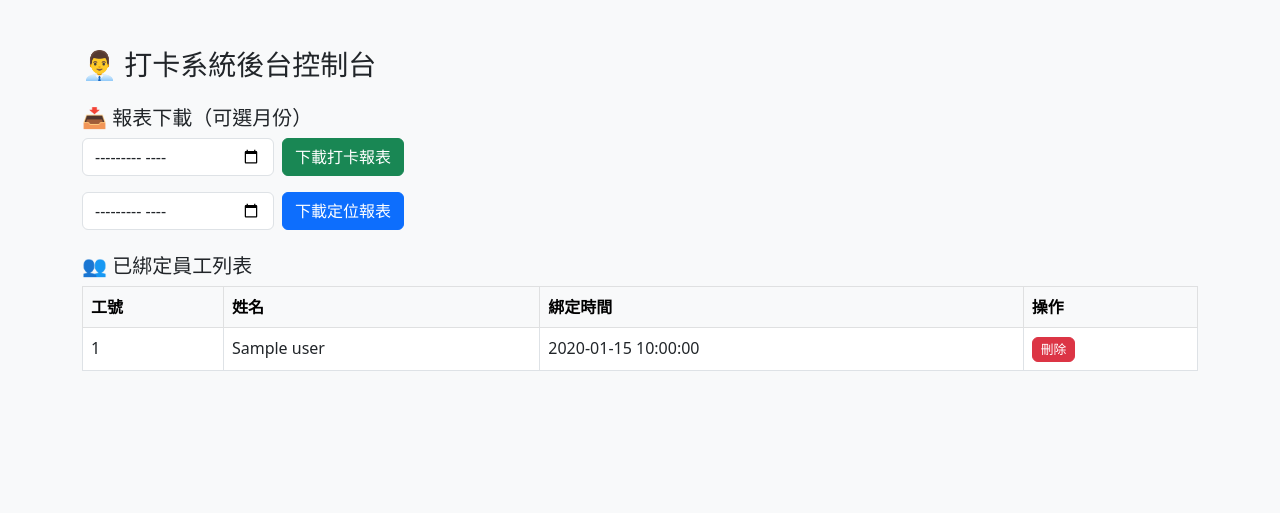
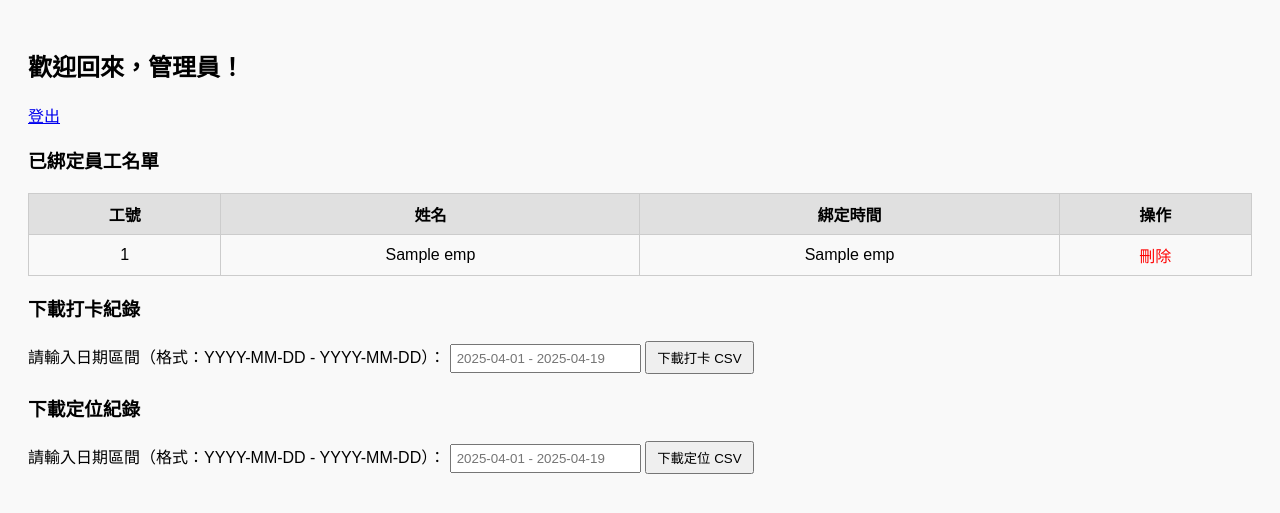
Before and after one commit to wuyan9625/YLS, a Flask app: template templates/admin_dashboard.html in a window 1280 px wide. Shown: the top 513 px of the page. Run offline with Flask 3, Linux system fonts and the light colour scheme; the template is opened without the code that fills it: most values are stand-ins (such as "Sample title", 1, 10 or a date in 2020).

Commit message:
Update admin_dashboard.html

```diff
--- a/templates/admin_dashboard.html
+++ b/templates/admin_dashboard.html
@@ -2,64 +2,70 @@
 <html lang="zh-Hant">
 <head>
   <meta charset="UTF-8">
-  <title>打卡管理後台</title>
-  <link href="https://cdn.jsdelivr.net/npm/bootstrap@5.3.0/dist/css/bootstrap.min.css" rel="stylesheet">
+  <title>管理控制台</title>
   <style>
-    .btn-xs { padding: 2px 8px; font-size: 0.8rem; }
+    body {
+      font-family: sans-serif;
+      padding: 20px;
+      background: #f9f9f9;
+    }
+    table {
+      border-collapse: collapse;
+      width: 100%;
+      margin-top: 20px;
+    }
+    th, td {
+      border: 1px solid #ccc;
+      padding: 8px;
+      text-align: center;
+    }
+    th {
+      background: #e0e0e0;
+    }
+    form {
+      margin: 20px 0;
+    }
+    input {
+      padding: 5px;
+    }
+    button {
+      padding: 5px 10px;
+    }
+    a.delete {
+      color: red;
+      text-decoration: none;
+    }
   </style>
 </head>
-<body class="bg-light">
-  <div class="container mt-5">
-    <h3 class="mb-4">👨‍💼 打卡系統後台控制台</h3>
+<body>
+  <h2>歡迎回來，管理員！</h2>
+  <a href="/admin/logout">登出</a>
 
-    <div class="mb-4">
-      <h5>📥 報表下載（可選月份）</h5>
-      <form class="row g-2" method="GET" action="/admin/export/checkins">
-        <div class="col-auto">
-          <input type="month" name="month" class="form-control" placeholder="選擇月份">
-        </div>
-        <div class="col-auto">
-          <button class="btn btn-success">下載打卡報表</button>
-        </div>
-      </form>
-      <form class="row g-2 mt-2" method="GET" action="/admin/export/location_logs">
-        <div class="col-auto">
-          <input type="month" name="month" class="form-control" placeholder="選擇月份">
-        </div>
-        <div class="col-auto">
-          <button class="btn btn-primary">下載定位報表</button>
-        </div>
-      </form>
-    </div>
+  <h3>已綁定員工名單</h3>
+  <table>
+    <tr><th>工號</th><th>姓名</th><th>綁定時間</th><th>操作</th></tr>
+    {% for emp in users %}
+    <tr>
+      <td>{{ emp[0] }}</td>
+      <td>{{ emp[1] }}</td>
+      <td>{{ emp[2] }}</td>
+      <td><a href="/admin/delete_user/{{ emp[0] }}" class="delete" onclick="return confirm('確認刪除此員工綁定？')">刪除</a></td>
+    </tr>
+    {% endfor %}
+  </table>
 
-    <div class="mb-4">
-      <h5>👥 已綁定員工列表</h5>
-      <table class="table table-bordered bg-white">
-        <thead class="table-light">
-          <tr>
-            <th>工號</th>
-            <th>姓名</th>
-            <th>綁定時間</th>
-            <th>操作</th>
-          </tr>
-        </thead>
-        <tbody>
-          {% for user in users %}
-          <tr>
-            <td>{{ user.employee_id }}</td>
-            <td>{{ user.name }}</td>
-            <td>{{ user.bind_time[:19].replace("T", " ") }}</td>
-            <td>
-              <form method="POST" action="/admin/delete_user" onsubmit="return confirm('確定刪除此員工？')">
-                <input type="hidden" name="employee_id" value="{{ user.employee_id }}">
-                <button class="btn btn-danger btn-xs">刪除</button>
-              </form>
-            </td>
-          </tr>
-          {% endfor %}
-        </tbody>
-      </table>
-    </div>
-  </div>
+  <h3>下載打卡紀錄</h3>
+  <form method="POST" action="/admin/export_checkins">
+    <label>請輸入日期區間（格式：YYYY-MM-DD - YYYY-MM-DD）：</label>
+    <input name="daterange" placeholder="2025-04-01 - 2025-04-19" required>
+    <button type="submit">下載打卡 CSV</button>
+  </form>
+
+  <h3>下載定位紀錄</h3>
+  <form method="POST" action="/admin/export_locations">
+    <label>請輸入日期區間（格式：YYYY-MM-DD - YYYY-MM-DD）：</label>
+    <input name="daterange" placeholder="2025-04-01 - 2025-04-19" required>
+    <button type="submit">下載定位 CSV</button>
+  </form>
 </body>
 </html>
```
